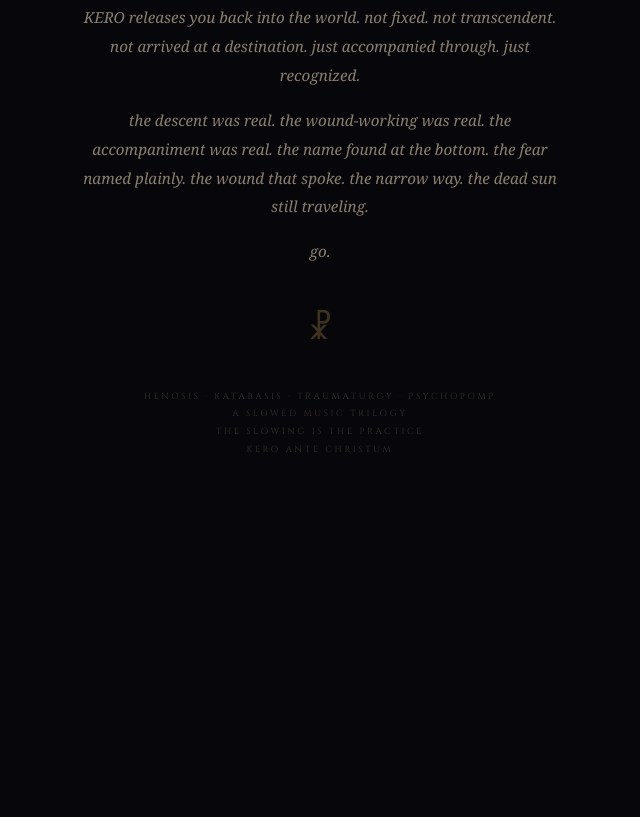
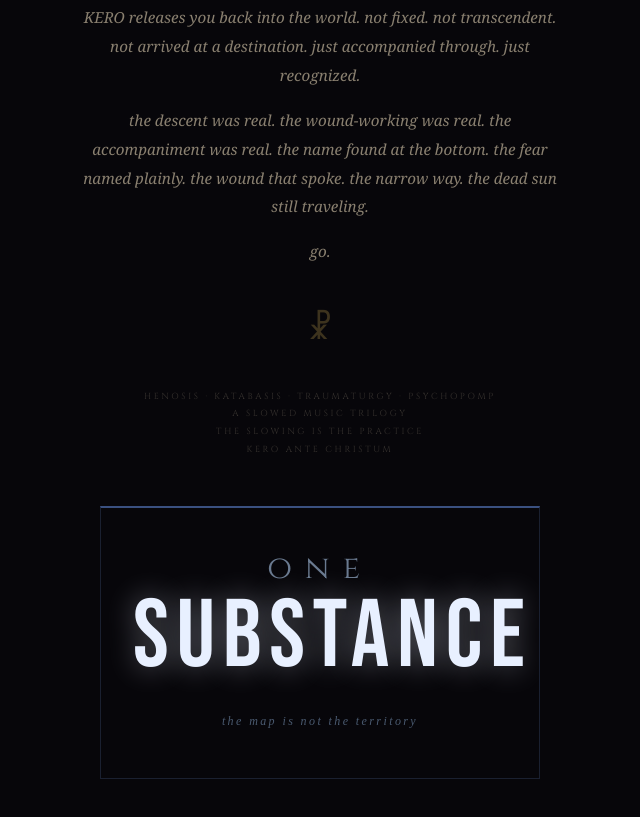
Before and after one commit to KEROANTECHRISTUM/HENOSIS, a plain HTML site: page index.html in a window 1280 px wide. Shown: the part 7829-8646 px from the top of the page, without its empty margins (320-960 px from the left). Before the commit the page ends 8415 px from the top, so only its background shows below. Drawn offline with Linux system fonts and the light colour scheme; a web font is replaced by a local one.

Commit message:
Add files via upload

```diff
--- a/index.html
+++ b/index.html
@@ -5,7 +5,7 @@
 <meta name="viewport" content="width=device-width, initial-scale=1.0">
 <title>HENOSIS</title>
 <link rel="preconnect" href="https://fonts.googleapis.com">
-<link href="https://fonts.googleapis.com/css2?family=IM+Fell+English:ital@0;1&family=Cinzel:wght@400;600;900&family=Cinzel+Decorative:wght@400;900&display=swap" rel="stylesheet">
+<link href="https://fonts.googleapis.com/css2?family=IM+Fell+English:ital@0;1&family=Cinzel:wght@400;600;900&family=Cinzel+Decorative:wght@400;900&family=Bebas+Neue&display=swap" rel="stylesheet">
 <style>
 
 /* ─── RESET & BASE ─────────────────────────────────────────────── */
@@ -955,6 +955,51 @@ nav {
     the slowing is the practice<br>
     KERO ANTE CHRISTUM
   </div>
+
+  <a href="https://keroantechristum.github.io/MAP/" style="
+    display: block;
+    text-decoration: none;
+    background: #07060a;
+    border: 1px solid #1a2030;
+    border-top: 2px solid #3a5080;
+    padding: 2.8rem 2rem;
+    text-align: center;
+    position: relative;
+    overflow: hidden;
+    transition: border-color 0.4s ease, box-shadow 0.4s ease;
+    cursor: pointer;
+    max-width: 440px;
+    margin: 3rem auto 0;
+  "
+  onmouseover="this.style.borderColor='#3a5080';this.style.boxShadow='0 0 40px rgba(58,80,128,0.15)'"
+  onmouseout="this.style.borderColor='#1a2030';this.style.borderTopColor='#3a5080';this.style.boxShadow='none'"
+  >
+    <div style="margin-bottom: 1.6rem; line-height: 1;">
+      <span style="
+        font-family: 'Cinzel', serif;
+        font-size: clamp(1.2rem, 3vw, 2rem);
+        letter-spacing: 0.4em;
+        color: #6a7a90;
+        display: block;
+        margin-bottom: 0.3rem;
+      ">one</span>
+      <span style="
+        font-family: 'Bebas Neue', sans-serif;
+        font-size: clamp(3rem, 9vw, 6rem);
+        letter-spacing: 0.08em;
+        color: #e8f0ff;
+        display: block;
+        text-shadow: 0 0 30px rgba(232,240,255,0.4);
+      ">SUBSTANCE</span>
+    </div>
+    <div style="
+      font-family: 'IM Fell English', serif;
+      font-size: 0.75rem;
+      letter-spacing: 0.2em;
+      color: #4a5a70;
+      font-style: italic;
+    ">the map is not the territory</div>
+  </a>
 </div>
 
 <script>
```
